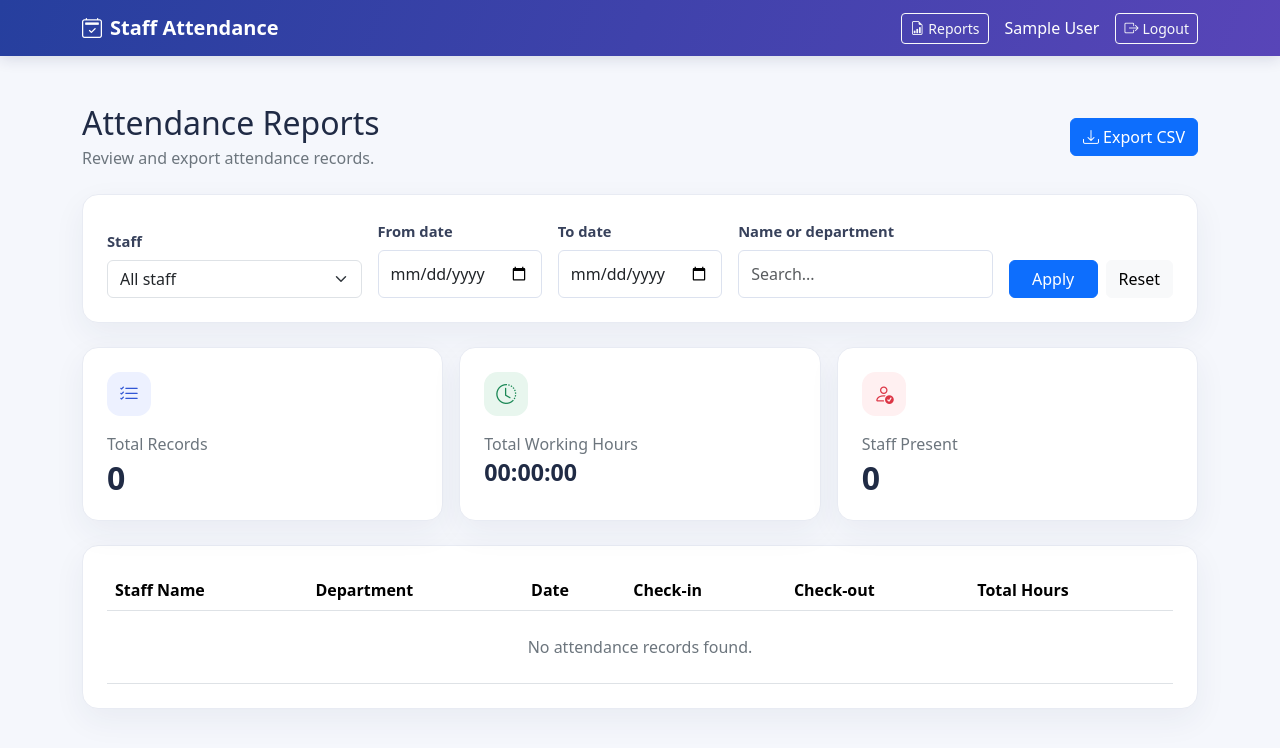
After one commit to shubhamkrsingh6202-rgb/StaffAttendance, a Flask app: page /admin/reports in a window 1280 px wide. The commit adds this page. Shown: the top 748 px of the page. Run offline with Flask 3, Linux system fonts and the light colour scheme; the visitor is signed in with stand-in values (Sample User, id 1).

Commit message:
step 3: reports,search,csv,edit staff

```diff
--- a/app.py
+++ b/app.py
@@ -1,7 +1,11 @@
 import os
+import csv
+from io import StringIO
 from datetime import date, datetime
+from zoneinfo import ZoneInfo
+from sqlalchemy import or_
 
-from flask import Flask, flash, redirect, render_template, request, session, url_for
+from flask import Flask, Response, flash, redirect, render_template, request, session, url_for
 from werkzeug.security import check_password_hash, generate_password_hash
 
 from models import Attendance, Staff, db
@@ -14,6 +18,18 @@ app.config["SQLALCHEMY_DATABASE_URI"] = "sqlite:///staff_attendance.db"
 app.config["SQLALCHEMY_TRACK_MODIFICATIONS"] = False
 
 db.init_app(app)
+
+KOLKATA = ZoneInfo("Asia/Kolkata")
+
+
+def kolkata_now():
+    """Get the current time in Kolkata as a timezone-aware datetime."""
+    return datetime.now(KOLKATA)
+
+
+def kolkata_today():
+    """Get today's date in Kolkata."""
+    return kolkata_now().date()
 
 
 def create_database():
@@ -82,7 +98,7 @@ def staff_dashboard():
         session.clear()
         return redirect(url_for("login"))
 
-    today = date.today()
+    today = kolkata_today()
     attendance_rows = (
         Attendance.query.filter_by(staff_id=staff_member.id)
         .order_by(Attendance.date.desc(), Attendance.login_time.desc(), Attendance.id.desc())
@@ -101,14 +117,17 @@ def staff_dashboard():
         total_hours = None
         if row.login_time:
             started_at = datetime.combine(row.date, row.login_time)
-            ended_at = datetime.combine(row.date, row.logout_time) if row.logout_time else datetime.now()
+            ended_at = (
+                datetime.combine(row.date, row.logout_time).replace(tzinfo=KOLKATA)
+                if row.logout_time
+                else kolkata_now()
+            )
+            started_at = started_at.replace(tzinfo=KOLKATA)
             total_hours = max(0, int((ended_at - started_at).total_seconds()))
         history.append((row, total_hours))
 
     checkin_datetime = (
-        datetime.combine(open_checkin.date, open_checkin.login_time).isoformat(
-            timespec="seconds"
-        )
+        open_checkin.login_time.strftime("%H:%M:%S")
         if open_checkin and open_checkin.login_time
         else None
     )
@@ -136,7 +155,7 @@ def check_in():
         session.clear()
         return redirect(url_for("login"))
 
-    today = date.today()
+    today = kolkata_today()
     open_checkin = Attendance.query.filter_by(
         staff_id=staff_member.id, date=today, logout_time=None
     ).first()
@@ -144,7 +163,11 @@ def check_in():
         flash("You are already checked in today.", "warning")
     else:
         db.session.add(
-            Attendance(staff_id=staff_member.id, date=today, login_time=datetime.now().time())
+            Attendance(
+                staff_id=staff_member.id,
+                date=today,
+                login_time=kolkata_now().replace(tzinfo=None).time(),
+            )
         )
         db.session.commit()
         flash("You have checked in.", "success")
@@ -160,7 +183,7 @@ def check_out():
 
     open_checkin = (
         Attendance.query.filter_by(
-            staff_id=staff_member.id, date=date.today(), logout_time=None
+            staff_id=staff_member.id, date=kolkata_today(), logout_time=None
         )
         .order_by(Attendance.login_time.desc(), Attendance.id.desc())
         .first()
@@ -168,7 +191,7 @@ def check_out():
     if open_checkin is None:
         flash("There is no open check-in to check out from.", "warning")
     else:
-        open_checkin.logout_time = datetime.now().time()
+        open_checkin.logout_time = kolkata_now().replace(tzinfo=None).time()
         db.session.commit()
         flash("You have checked out.", "success")
     return redirect(url_for("staff_dashboard"))
@@ -181,7 +204,7 @@ def admin_dashboard():
         session.clear()
         return redirect(url_for("login"))
 
-    today = date.today()
+    today = kolkata_today()
     staff_members = Staff.query.filter_by(role="staff").order_by(Staff.name).all()
     today_rows = (
         Attendance.query.filter_by(date=today)
@@ -261,6 +284,177 @@ def delete_staff(staff_id):
     return redirect(url_for("admin_dashboard"))
 
 
+@app.route("/admin/staff/<int:staff_id>/edit", methods=["POST"])
+def edit_staff(staff_id):
+    admin = get_signed_in_staff()
+    if admin is None or admin.role != "admin":
+        session.clear()
+        return redirect(url_for("login"))
+
+    staff_member = db.session.get(Staff, staff_id)
+    if staff_member is None:
+        flash("That staff member could not be found.", "danger")
+        return redirect(url_for("admin_dashboard"))
+    if staff_member.role == "admin":
+        flash("Admin accounts cannot be edited.", "danger")
+        return redirect(url_for("admin_dashboard"))
+
+    name = request.form.get("name", "").strip()
+    email = request.form.get("email", "").strip().lower()
+    department = request.form.get("department", "").strip()
+    new_password = request.form.get("password", "")
+
+    if not all((name, email, department)):
+        flash("Name, email, and department are required.", "danger")
+        return redirect(url_for("admin_dashboard"))
+
+    existing = Staff.query.filter(
+        db.func.lower(Staff.email) == email,
+        Staff.id != staff_member.id,
+    ).first()
+    if existing:
+        flash("That email already belongs to another staff member.", "danger")
+        return redirect(url_for("admin_dashboard"))
+
+    staff_member.name = name
+    staff_member.email = email
+    staff_member.department = department
+    if new_password:
+        staff_member.password_hash = generate_password_hash(new_password)
+    db.session.commit()
+    flash(f"{name} was updated successfully.", "success")
+    return redirect(url_for("admin_dashboard"))
+
+
+def get_filtered_attendance():
+    """Build a filtered list of attendance rows for the reports page."""
+    staff_id = request.args.get("staff_id", "").strip()
+    from_date_text = request.args.get("from_date", "").strip()
+    to_date_text = request.args.get("to_date", "").strip()
+    search_text = request.args.get("search", "").strip()
+
+    rows = (
+        Attendance.query.join(Staff, Attendance.staff_id == Staff.id)
+        .add_entity(Staff)
+    )
+
+    if staff_id:
+        try:
+            rows = rows.filter(Attendance.staff_id == int(staff_id))
+        except ValueError:
+            pass
+    if from_date_text:
+        try:
+            rows = rows.filter(Attendance.date >= date.fromisoformat(from_date_text))
+        except ValueError:
+            pass
+    if to_date_text:
+        try:
+            rows = rows.filter(Attendance.date <= date.fromisoformat(to_date_text))
+        except ValueError:
+            pass
+    if search_text:
+        pattern = f"%{search_text}%"
+        rows = rows.filter(
+            or_(
+                Staff.name.ilike(pattern),
+                Staff.department.ilike(pattern),
+            )
+        )
+
+    return (
+        rows.order_by(Attendance.date.desc(), Attendance.login_time.desc(), Attendance.id.desc())
+        .all()
+    )
+
+
+def format_working_seconds(row):
+    """Return elapsed seconds for one attendance row."""
+    if row.login_time is None:
+        return 0
+    started = datetime.combine(row.date, row.login_time).replace(tzinfo=KOLKATA)
+    ended = (
+        datetime.combine(row.date, row.logout_time).replace(tzinfo=KOLKATA)
+        if row.logout_time
+        else kolkata_now()
+    )
+    return max(0, int((ended - started).total_seconds()))
+
+
+@app.route("/admin/reports")
+def admin_reports():
+    admin = get_signed_in_staff()
+    if admin is None or admin.role != "admin":
+        session.clear()
+        return redirect(url_for("login"))
+
+    staff_members = Staff.query.filter_by(role="staff").order_by(Staff.name).all()
+    joined_rows = get_filtered_attendance()
+
+    report_rows = []
+    total_seconds = 0
+    present_staff_ids = set()
+    for attendance_row, staff_member in joined_rows:
+        seconds = format_working_seconds(attendance_row)
+        total_seconds += seconds
+        present_staff_ids.add(attendance_row.staff_id)
+        report_rows.append((attendance_row, staff_member, seconds))
+
+    return render_template(
+        "reports.html",
+        staff_members=staff_members,
+        report_rows=report_rows,
+        total_records=len(report_rows),
+        total_seconds=total_seconds,
+        present_count=len(present_staff_ids),
+        filters={
+            "staff_id": request.args.get("staff_id", ""),
+            "from_date": request.args.get("from_date", ""),
+            "to_date": request.args.get("to_date", ""),
+            "search": request.args.get("search", ""),
+        },
+    )
+
+
+@app.route("/admin/reports/export")
+def export_admin_reports():
+    admin = get_signed_in_staff()
+    if admin is None or admin.role != "admin":
+        session.clear()
+        return redirect(url_for("login"))
+
+    joined_rows = get_filtered_attendance()
+    output = StringIO()
+    writer = csv.writer(output)
+    writer.writerow(["Name", "Email", "Department", "Date", "Check In", "Check Out", "Total Hours"])
+
+    for attendance_row, staff_member in joined_rows:
+        seconds = format_working_seconds(attendance_row)
+        if attendance_row.logout_time is None:
+            total_hours = "Still working"
+        else:
+            total_hours = (
+                f"{seconds // 3600:02d}:"
+                f"{(seconds % 3600) // 60:02d}:"
+                f"{seconds % 60:02d}"
+            )
+        writer.writerow([
+            staff_member.name,
+            staff_member.email,
+            staff_member.department,
+            attendance_row.date.isoformat(),
+            attendance_row.login_time.strftime("%I:%M:%S %p") if attendance_row.login_time else "",
+            attendance_row.logout_time.strftime("%I:%M:%S %p") if attendance_row.logout_time else "",
+            total_hours,
+        ])
+
+    return Response(
+        output.getvalue(),
+        mimetype="text/csv",
+        headers={"Content-Disposition": "attachment; filename=attendance_report.csv"},
+    )
+
+
 if __name__ == "__main__":
     create_database()
     app.run(debug=True, port=5000)
--- a/static/css/style.css
+++ b/static/css/style.css
@@ -194,6 +194,14 @@ body {
     font-variant-numeric: tabular-nums;
 }
 
+.staff-search-wrap {
+    width: min(100%, 320px);
+}
+
+.stat-value-time {
+    font-size: 1.45rem;
+}
+
 @keyframes card-enter {
     from {
         opacity: 0;
--- a/static/js/main.js
+++ b/static/js/main.js
@@ -19,19 +19,53 @@ document.addEventListener("DOMContentLoaded", () => {
 
     const clock = document.querySelector("[data-live-clock]");
     const timer = document.querySelector("[data-start-time]");
-    const startTime = timer ? new Date(timer.dataset.startTime) : null;
+    const startTimeText = timer ? timer.dataset.startTime : null;
+    const staffSearch = document.querySelector("#staff-search");
+
+    if (staffSearch) {
+        staffSearch.addEventListener("input", () => {
+            const query = staffSearch.value.trim().toLowerCase();
+            document.querySelectorAll(".staff-row").forEach((row) => {
+                const text = row.dataset.staffSearch || "";
+                row.hidden = !text.includes(query);
+            });
+        });
+    }
+
+    function kolkataTimeParts() {
+        const parts = new Intl.DateTimeFormat("en-GB", {
+            timeZone: "Asia/Kolkata",
+            hour: "2-digit",
+            minute: "2-digit",
+            second: "2-digit",
+            hourCycle: "h23",
+        }).formatToParts(new Date());
+        const values = {};
+        parts.forEach((part) => {
+            if (part.type !== "literal") values[part.type] = Number(part.value);
+        });
+        return values;
+    }
+
+    function secondsInDay(parts) {
+        return (parts.hour * 3600) + (parts.minute * 60) + parts.second;
+    }
 
     function updateClock() {
         if (clock) {
-            clock.textContent = new Date().toLocaleTimeString();
+            clock.textContent = new Intl.DateTimeFormat("en-IN", {
+                timeZone: "Asia/Kolkata",
+                hour: "2-digit",
+                minute: "2-digit",
+                second: "2-digit",
+            }).format(new Date());
         }
 
-        if (timer && startTime) {
-            if (Number.isNaN(startTime.getTime())) {
-                timer.textContent = "Unavailable";
-                return;
-            }
-            const elapsed = Math.max(0, Math.floor((Date.now() - startTime.getTime()) / 1000));
+        if (timer && startTimeText) {
+            const startParts = startTimeText.split(":").map(Number);
+            if (startParts.length !== 3 || startParts.some(Number.isNaN)) return;
+            const startSeconds = (startParts[0] * 3600) + (startParts[1] * 60) + startParts[2];
+            const elapsed = Math.max(0, secondsInDay(kolkataTimeParts()) - startSeconds);
             const hours = String(Math.floor(elapsed / 3600)).padStart(2, "0");
             const minutes = String(Math.floor((elapsed % 3600) / 60)).padStart(2, "0");
             const seconds = String(elapsed % 60).padStart(2, "0");
--- a/templates/base.html
+++ b/templates/base.html
@@ -16,6 +16,11 @@
             </a>
             {% if session.get("staff_id") %}
                 <div class="d-flex align-items-center gap-3">
+                    {% if session.get("role") == "admin" %}
+                        <a class="btn btn-outline-light btn-sm" href="{{ url_for('admin_reports') }}">
+                            <i class="bi bi-file-earmark-bar-graph me-1"></i>Reports
+                        </a>
+                    {% endif %}
                     <span class="navbar-text text-white">
                         {{ session.get("staff_name") }}
                     </span>
--- /dev/null
+++ b/templates/reports.html
@@ -0,0 +1,135 @@
+{% extends "base.html" %}
+
+{% block title %}Attendance Reports | Staff Attendance{% endblock %}
+
+{% block content %}
+<section class="container py-5">
+    <div class="d-flex flex-wrap justify-content-between align-items-center gap-3 mb-4">
+        <div>
+            <h1 class="h2 mb-1">Attendance Reports</h1>
+            <p class="text-secondary mb-0">Review and export attendance records.</p>
+        </div>
+        <a class="btn btn-primary dashboard-button"
+           href="{{ url_for('export_admin_reports', staff_id=filters.staff_id, from_date=filters.from_date, to_date=filters.to_date, search=filters.search) }}">
+            <i class="bi bi-download me-1"></i>Export CSV
+        </a>
+    </div>
+
+    {% with messages = get_flashed_messages(with_categories=true) %}
+        {% if messages %}
+            {% for category, message in messages %}
+                <div class="alert alert-{{ category }} alert-dismissible fade show" role="alert">
+                    {{ message }}
+                    <button type="button" class="btn-close" data-bs-dismiss="alert" aria-label="Close"></button>
+                </div>
+            {% endfor %}
+        {% endif %}
+    {% endwith %}
+
+    <div class="dashboard-card mb-4">
+        <form method="get" action="{{ url_for('admin_reports') }}" class="row g-3 align-items-end">
+            <div class="col-md-3">
+                <label class="form-label" for="report-staff">Staff</label>
+                <select class="form-select" id="report-staff" name="staff_id">
+                    <option value="">All staff</option>
+                    {% for staff in staff_members %}
+                        <option value="{{ staff.id }}" {% if filters.staff_id == staff.id|string %}selected{% endif %}>
+                            {{ staff.name }}
+                        </option>
+                    {% endfor %}
+                </select>
+            </div>
+            <div class="col-md-2">
+                <label class="form-label" for="from-date">From date</label>
+                <input class="form-control" id="from-date" type="date" name="from_date"
+                       value="{{ filters.from_date }}">
+            </div>
+            <div class="col-md-2">
+                <label class="form-label" for="to-date">To date</label>
+                <input class="form-control" id="to-date" type="date" name="to_date"
+                       value="{{ filters.to_date }}">
+            </div>
+            <div class="col-md-3">
+                <label class="form-label" for="report-search">Name or department</label>
+                <input class="form-control" id="report-search" name="search"
+                       value="{{ filters.search }}" placeholder="Search...">
+            </div>
+            <div class="col-md-2 d-flex gap-2">
+                <button class="btn btn-primary dashboard-button flex-grow-1" type="submit">Apply</button>
+                <a class="btn btn-light dashboard-button" href="{{ url_for('admin_reports') }}">Reset</a>
+            </div>
+        </form>
+    </div>
+
+    <div class="row g-3 mb-4">
+        <div class="col-md-4">
+            <div class="stat-card h-100">
+                <div class="stat-icon stat-icon-blue"><i class="bi bi-list-check"></i></div>
+                <p class="text-secondary mb-1">Total Records</p>
+                <div class="stat-value">{{ total_records }}</div>
+            </div>
+        </div>
+        <div class="col-md-4">
+            <div class="stat-card h-100">
+                <div class="stat-icon stat-icon-green"><i class="bi bi-clock-history"></i></div>
+                <p class="text-secondary mb-1">Total Working Hours</p>
+                <div class="stat-value stat-value-time">
+                    {{ "%02d:%02d:%02d"|format(total_seconds // 3600, (total_seconds % 3600) // 60, total_seconds % 60) }}
+                </div>
+            </div>
+        </div>
+        <div class="col-md-4">
+            <div class="stat-card h-100">
+                <div class="stat-icon stat-icon-red"><i class="bi bi-person-check"></i></div>
+                <p class="text-secondary mb-1">Staff Present</p>
+                <div class="stat-value">{{ present_count }}</div>
+            </div>
+        </div>
+    </div>
+
+    <div class="dashboard-card">
+        <div class="table-responsive">
+            <table class="table align-middle mb-0">
+                <thead>
+                    <tr>
+                        <th>Staff Name</th>
+                        <th>Department</th>
+                        <th>Date</th>
+                        <th>Check-in</th>
+                        <th>Check-out</th>
+                        <th>Total Hours</th>
+                    </tr>
+                </thead>
+                <tbody>
+                    {% for attendance_row, staff, seconds in report_rows %}
+                        <tr>
+                            <td class="fw-semibold">{{ staff.name }}</td>
+                            <td>{{ staff.department }}</td>
+                            <td>{{ attendance_row.date.strftime("%b %d, %Y") }}</td>
+                            <td>{{ attendance_row.login_time.strftime("%I:%M:%S %p") if attendance_row.login_time else "&mdash;"|safe }}</td>
+                            <td>
+                                {% if attendance_row.logout_time %}
+                                    {{ attendance_row.logout_time.strftime("%I:%M:%S %p") }}
+                                {% else %}
+                                    <span class="badge text-bg-warning text-dark">Still working</span>
+                                {% endif %}
+                            </td>
+                            <td>
+                                {% if attendance_row.logout_time %}
+                                    {{ "%02d:%02d:%02d"|format(seconds // 3600, (seconds % 3600) // 60, seconds % 60) }}
+                                {% else %}
+                                    <span class="text-secondary">Still working</span>
+                                {% endif %}
+                            </td>
+                        </tr>
+                    {% else %}
+                        <tr>
+                            <td class="text-center text-secondary py-4" colspan="6">No attendance records found.</td>
+                        </tr>
+                    {% endfor %}
+                </tbody>
+            </table>
+        </div>
+    </div>
+</section>
+{% endblock %}
```
Also changed, not shown: templates/admin_dashboard.html (+62 -7 lines).
